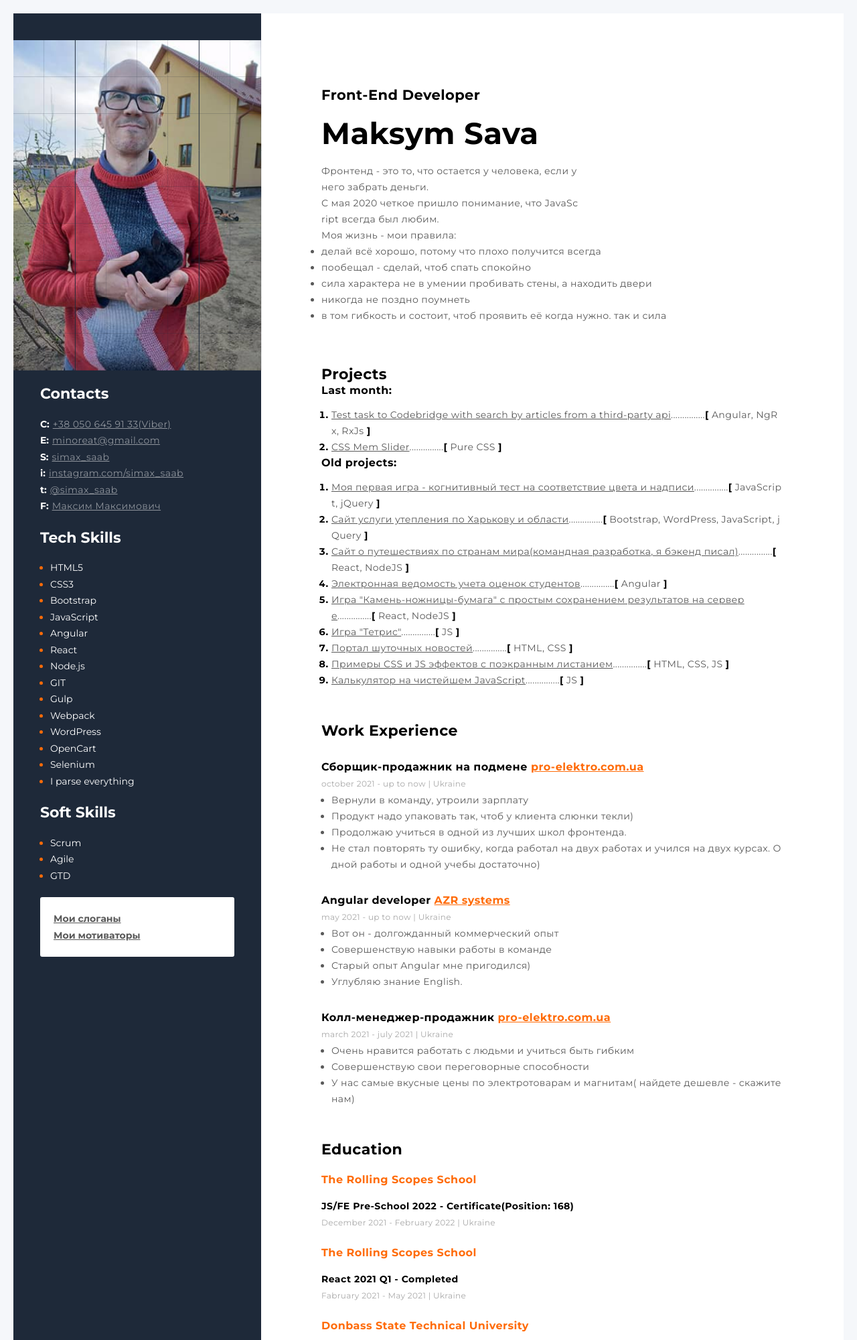
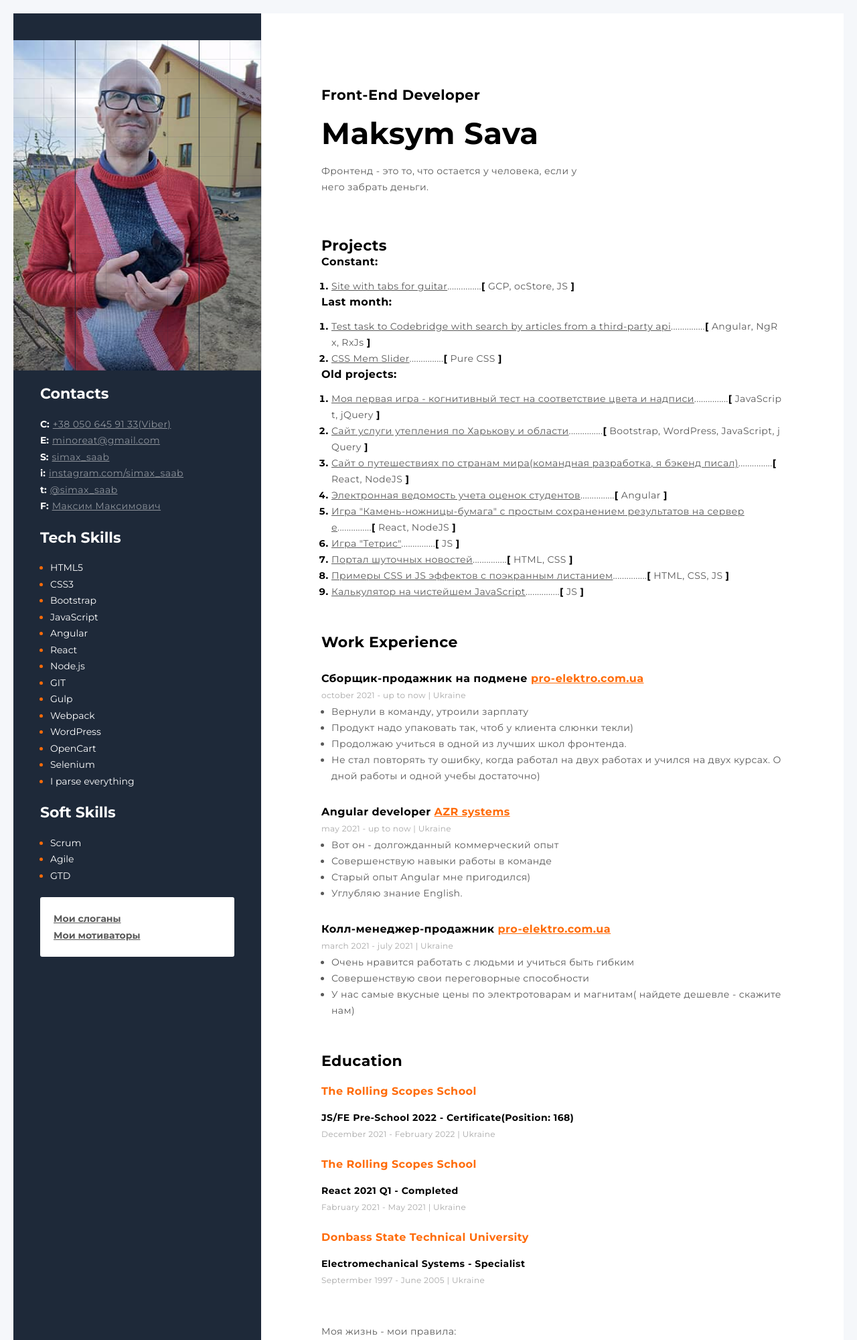
Before and after one commit to SimaxSaab/my-resume-site, a PHP site: page / in a window 1280 px wide. Shown: the top 2000 px of the page at 67% size. Run offline with PHP 8.4, Linux system fonts and the light colour scheme.

Commit message:
fix: soft fix(Jun, 15, 2022, 8:30 AM)

```diff
--- a/css/style.css
+++ b/css/style.css
@@ -246,6 +246,10 @@ h4>span>a,
   margin-top: 15px;
 }
 
+.rule {
+  margin-top: 52px;
+}
+
 .ui-helper-reset {
   line-height: 1.75;
   list-style-type: disc;
--- a/index.html
+++ b/index.html
@@ -87,20 +87,16 @@
         <h2 class="h2">Front-End Developer</h2>
         <h1 class="h1">Maksym Sava</h1>
         <p>Фронтенд - это то, что остается у человека, если у него забрать деньги.</p>
-        <p>С мая 2020 четкое пришло понимание, что JavaScript всегда был любим.</p>
-        <p>Моя жизнь - мои правила:
-          <ul>
-            <li>делай всё хорошо, потому что плохо получится всегда</li>
-            <li>пообещал - сделай, чтоб спать спокойно</li>
-            <li>сила характера не в умении пробивать стены, а находить двери</li>
-            <li>никогда не поздно поумнеть</li>
-            <li>в том гибкость и состоит, чтоб проявить её когда нужно. так и сила</li>
-          </ul>
-        </p>
+        <!-- <p>С мая 2020 четкое пришло понимание, что JavaScript всегда был любим.</p> -->
+
       </div>
       <!-- Projects container -->
       <div class="projects">
         <h3 class="h3">Projects</h3>
+        <h4>Сonstant:</h4>
+        <ol>
+          <li><a href="https://irada.guru/" class="proj__link" target="_blank" rel="norefferer">Site with tabs for guitar</a><span>...............</span>[ <span>GCP, ocStore, JS</span> ]</li>
+        </ol>
         <h4>Last month:</h4>
         <ol>
           <li><a href="https://codebridge.netlify.app/" class="proj__link" target="_blank" rel="norefferer">Test task to Codebridge with search by articles from a third-party api</a><span>...............</span>[ <span>Angular, NgRx, RxJs</span> ]</li>
@@ -171,6 +167,15 @@
         <h4 class="special">Electromechanical Systems - Specialist</h4>
         <span>Septermber 1997 - June 2005 | Ukraine</span>
       </div>
+      <p class="rule">Моя жизнь - мои правила:
+        <ul>
+          <li>делай всё хорошо, потому что плохо получится всегда</li>
+          <li>пообещал - сделай, чтоб спать спокойно</li>
+          <li>сила характера не в умении пробивать стены, а находить двери</li>
+          <li>никогда не поздно поумнеть</li>
+          <li>в том гибкость и состоит, чтоб проявить её когда нужно. так и сила</li>
+        </ul>
+      </p>
       <!-- Link block -->
       <div class="link-block" data-aos="fade-up">
         <a class="link-block__link contacts-link" href="CV Sava Maksym.docx">Download docx resume</a>
@@ -182,7 +187,7 @@
   <script>
     var sliceDiv = document.getElementById('slice');
     var gridX = 8;
-    var gridY = 9;
+    var gridY = 17;
     var w = sliceDiv.offsetWidth;
     var h = sliceDiv.offsetHeight;
     var img = document.querySelectorAll('#slice img')[0].src;
```
